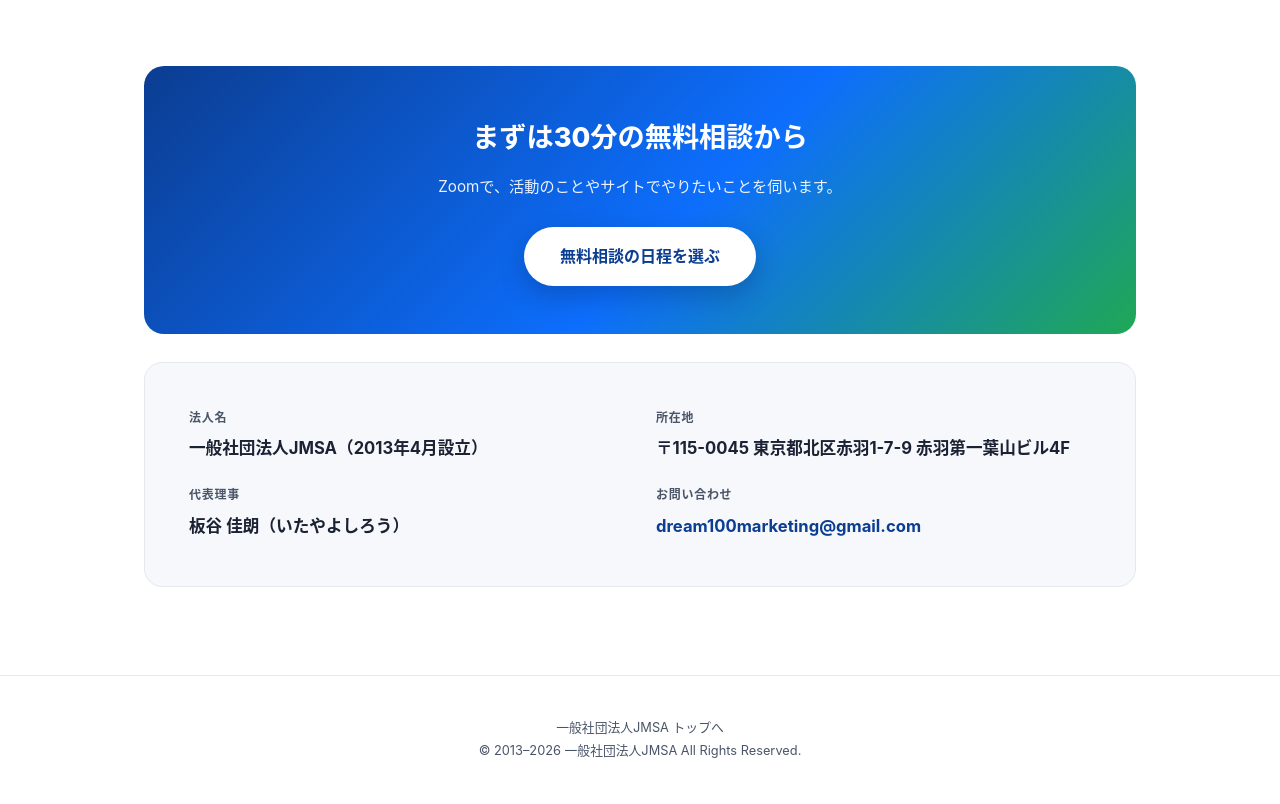
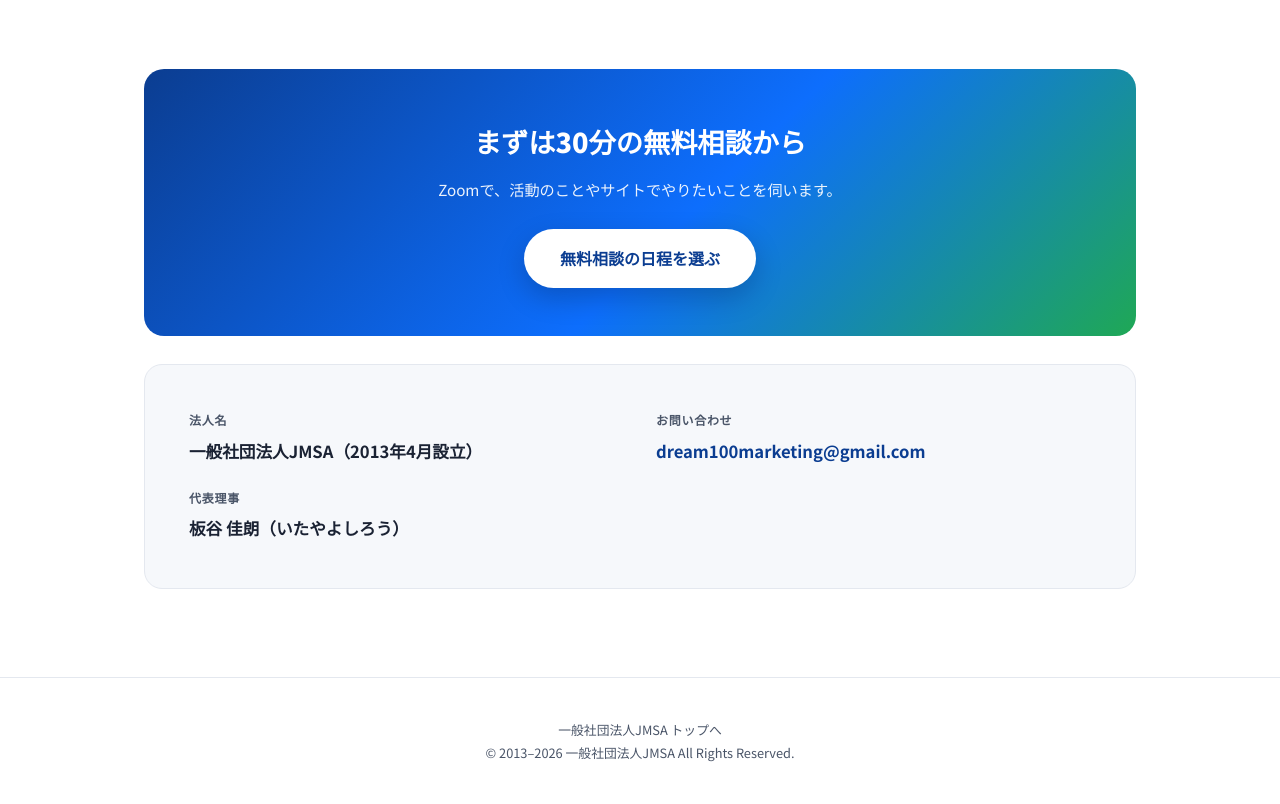
Before and after one commit to jmsa-official/jmsa-official.github.io, a plain HTML site: page web/index.html in a window 1280 px wide. Shown: the part 4234-5038 px from the top of the page. Drawn offline with Linux system fonts and the light colour scheme.

Commit message:
公式サイト制作ページのフォントをトップに合わせ、所在地を外す
Co-Authored-By: Claude Opus 5.5 <noreply@anthropic.com>

```diff
--- a/web/index.html
+++ b/web/index.html
@@ -6,6 +6,8 @@
 <title>公式サイト制作 | 一般社団法人JMSA</title>
 <meta name="description" content="YouTuber・個人で活動する方のための公式サイト制作。プロフィールとお問い合わせの窓口をひとつにした「名刺がわりのサイト」を、先着10名さま限定50,000円（税抜）〜、最短2週間でお作りします。">
 <style>
+  @import url('https://fonts.googleapis.com/css2?family=Noto+Sans+JP:wght@300;400;500;700;900&display=swap');
+
   :root {
     --blue: #0d6efd;
     --blue-dark: #0b3d91;
@@ -22,7 +24,7 @@
   html { scroll-behavior: smooth; }
 
   body {
-    font-family: -apple-system, BlinkMacSystemFont, 'Hiragino Sans', 'Hiragino Kaku Gothic ProN', 'Yu Gothic', 'Noto Sans JP', 'Noto Sans CJK JP', Meiryo, sans-serif;
+    font-family: 'Noto Sans JP', -apple-system, sans-serif;
     color: var(--ink);
     background: var(--bg);
     line-height: 1.8;
@@ -588,10 +590,6 @@
       </div>
       <div>
         <div class="contact-item">
-          <div class="contact-label">所在地</div>
-          <div class="contact-value">〒115-0045 東京都北区赤羽1-7-9 赤羽第一葉山ビル4F</div>
-        </div>
-        <div class="contact-item">
           <div class="contact-label">お問い合わせ</div>
           <div class="contact-value"><a href="mailto:dream100marketing@gmail.com">dream100marketing@gmail.com</a></div>
         </div>
```
